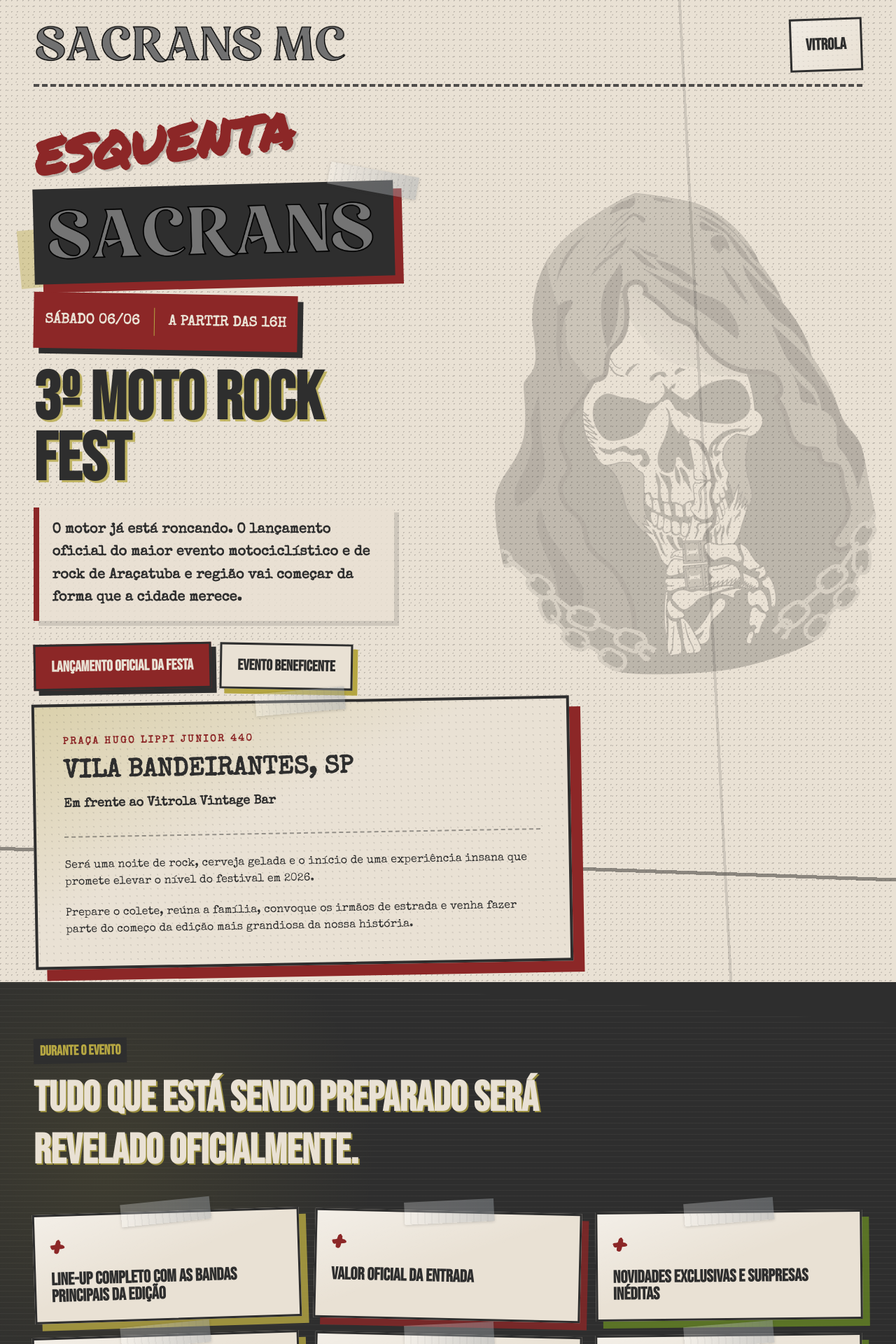
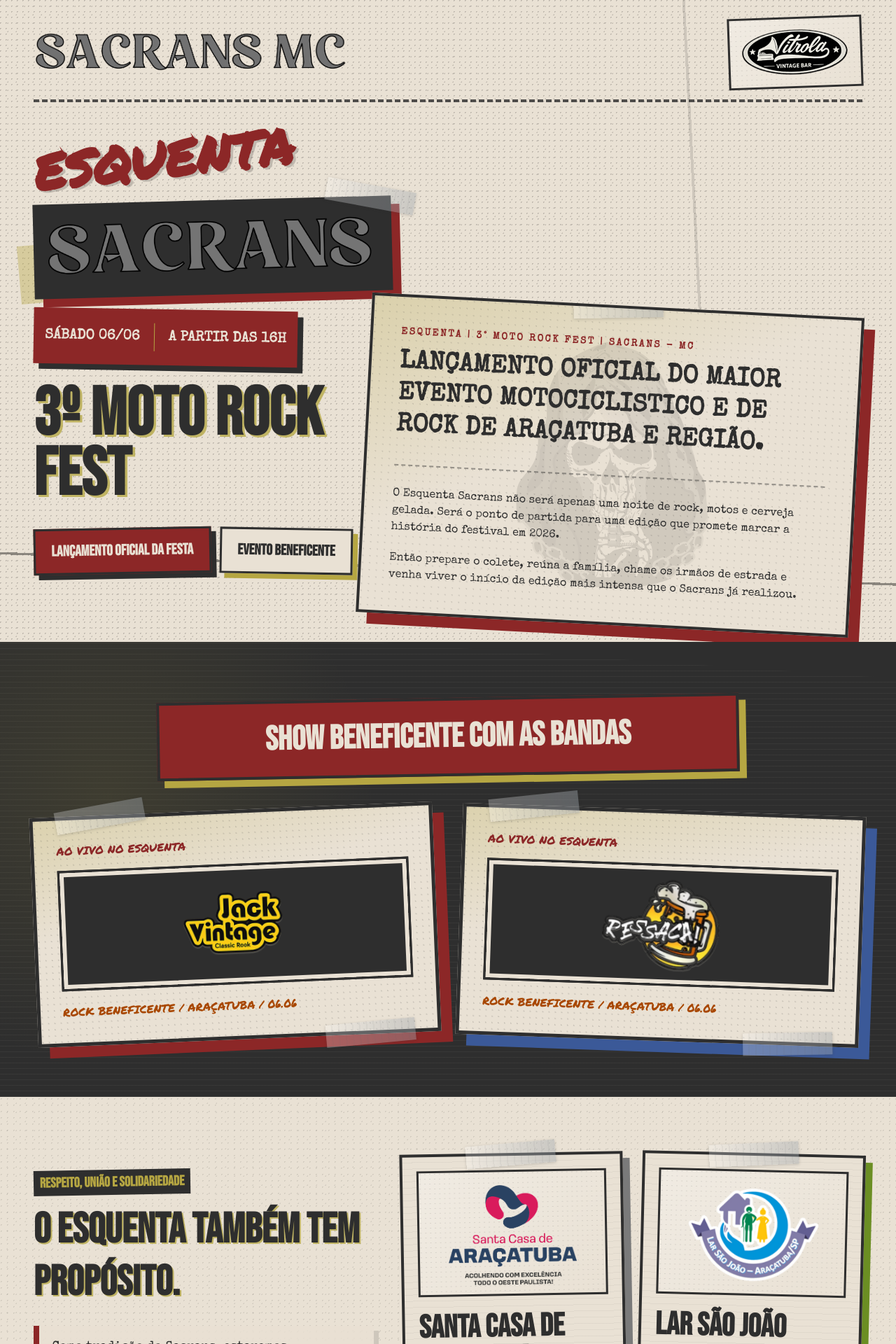
Before and after one commit to brunohhomem/sacrans-lp-1, a React (Vite) app: page / in a window 1280 px wide. Shown: the top 1920 px of the page at 70% size. Built offline with nearby package versions, Linux system fonts and the light colour scheme.

Commit message:
feat: design v0.4

```diff
--- a/src/App.css
+++ b/src/App.css
@@ -81,14 +81,6 @@
   background: rgba(181, 166, 66, 0.38);
 }
 
-.hero-skull {
-  right: clamp(-5rem, 4vw, 4rem);
-  top: clamp(10rem, 22vw, 17rem);
-  width: clamp(28rem, 42vw, 49rem);
-  rotate: -9deg;
-  opacity: 0.22;
-}
-
 .brush-title {
   width: fit-content;
   font-family: "Permanent Marker", Impact, sans-serif;
@@ -153,7 +145,7 @@
   box-shadow: 7px 7px 0 rgba(46, 46, 46, 0.14);
 }
 
-.placeholder-logo {
+.logo-image-frame {
   display: grid;
   min-height: 4.75rem;
   place-items: center;
@@ -164,13 +156,39 @@
     #e9e1d4;
   background-size: 7px 7px, auto, auto;
   padding: 1rem 1.25rem;
-  text-align: center;
-  color: var(--ink);
-  font-family: "Bebas Neue", Impact, sans-serif;
-  font-size: 1.45rem;
-  font-weight: 900;
-  text-transform: uppercase;
-  letter-spacing: 0;
+}
+
+.logo-image {
+  display: block;
+  max-height: 100%;
+  max-width: 100%;
+  object-fit: contain;
+}
+
+.nav-logo-frame {
+  min-height: 4.5rem;
+  width: clamp(8rem, 18vw, 12rem);
+  padding: 0.7rem 0.9rem;
+}
+
+.band-logo-frame {
+  min-height: 10.75rem;
+  background: var(--ink);
+  box-shadow: inset 0 0 0 6px var(--paper);
+}
+
+.band-logo-frame .logo-image {
+  max-height: 8.5rem;
+  filter: drop-shadow(0 2px 0 rgba(233, 225, 212, 0.18));
+}
+
+.donation-logo-frame {
+  height: 11.25rem;
+  padding: 1.05rem;
+}
+
+.donation-logo-frame .logo-image {
+  max-height: 9rem;
 }
 
 .red-ticket,
@@ -225,9 +243,40 @@
 }
 
 .hero-info-panel {
-  margin-top: clamp(1rem, -2vw, 2rem);
+  overflow: hidden;
+  z-index: 3;
+  margin-top: 2rem;
   max-width: 48rem;
-  rotate: -1deg;
+  rotate: 3deg;
+  transform-origin: 50% 15%;
+}
+
+.hero-info-panel > * {
+  position: relative;
+  z-index: 1;
+}
+
+.hero-info-panel::after {
+  content: "";
+  position: absolute;
+  left: 50%;
+  top: 50%;
+  z-index: 0;
+  width: min(22rem, 58vw);
+  aspect-ratio: 1;
+  background: url("./assets/skull.png") center / contain no-repeat;
+  mix-blend-mode: multiply;
+  opacity: 0.12;
+  translate: -50% -50%;
+  rotate: -5deg;
+}
+
+@media (min-width: 1024px) {
+  .hero-info-panel {
+    margin-top: clamp(-32rem, -30vw, -22rem);
+    margin-left: auto;
+    max-width: 44rem;
+  }
 }
 
 .taped-panel::before {
@@ -254,7 +303,14 @@
     #2e2e2e;
 }
 
-.paper-section,
+.paper-section {
+  background:
+    radial-gradient(circle at 20% 30%, rgba(46, 46, 46, 0.12) 0 1px, transparent 1px),
+    radial-gradient(circle at 80% 70%, rgba(46, 46, 46, 0.1) 0 1px, transparent 1px),
+    #e9e1d4;
+  background-size: 9px 9px, 13px 13px, auto;
+}
+
 .final-call {
   background:
     radial-gradient(circle at 20% 30%, rgba(46, 46, 46, 0.12) 0 1px, transparent 1px),
@@ -357,20 +413,22 @@
 }
 
 .donation-block h3 {
-  margin-top: 1.35rem;
+  margin: 1.35rem 0 0;
   color: var(--ink);
   font-family: "Bebas Neue", Impact, sans-serif;
-  font-size: 2rem;
+  font-size: clamp(2rem, 4.2vw, 2.85rem);
   font-weight: 950;
+  line-height: 1;
   text-transform: uppercase;
 }
 
 .donation-block ul {
-  margin: 1rem 0 0;
+  margin: 1.35rem 0 0;
   padding: 0;
   list-style: none;
   color: var(--ink);
-  font-size: 1rem;
+  font-size: 1.05rem;
+  line-height: 1.55;
 }
 
 .donation-block li + li {
@@ -475,14 +533,6 @@
   color: var(--rust);
 }
 
-.band-poster .placeholder-logo {
-  min-height: 9rem;
-  background: var(--ink);
-  color: var(--paper);
-  font-size: clamp(2.2rem, 7vw, 5rem);
-  box-shadow: inset 0 0 0 6px var(--paper);
-}
-
 .site-footer {
   border-top: 5px dashed rgba(233, 225, 212, 0.42);
   background:
@@ -518,20 +568,25 @@
 }
 
 @media (max-width: 640px) {
-  .placeholder-logo {
+  .logo-image-frame {
     min-height: 4rem;
     font-size: 1.1rem;
   }
 
+  .band-logo-frame {
+    min-height: 9rem;
+  }
+
+  .donation-logo-frame {
+    height: 9.75rem;
+  }
+
+  .donation-logo-frame .logo-image {
+    max-height: 7.75rem;
+  }
+
   .date-strip {
     width: 100%;
-  }
-
-  .hero-skull {
-    right: -8rem;
-    top: 18rem;
-    width: 30rem;
-    opacity: 0.16;
   }
 
   .info-panel,
--- a/src/App.tsx
+++ b/src/App.tsx
@@ -10,9 +10,9 @@
   return (
     <main className="min-h-screen overflow-hidden bg-black text-zinc-100">
       <HeroSection />
+      <BandsSection />
+      <DonationsSection />
       <RevealsSection />
-      <DonationsSection />
-      <BandsSection />
       <FinalCallSection />
       <SiteFooter />
     </main>
--- a/src/components/BandsSection.tsx
+++ b/src/components/BandsSection.tsx
@@ -1,5 +1,11 @@
 import { bands } from '../content'
-import { PlaceholderLogo } from './PlaceholderLogo'
+import jackVintageLogo from '../assets/logo_jackvintage.png'
+import ressacaLogo from '../assets/logo_ressaca.png'
+
+const bandLogos: Record<string, string> = {
+  'Jack Vintage': jackVintageLogo,
+  'Ressaca 11': ressacaLogo,
+}
 
 export function BandsSection() {
   return (
@@ -10,7 +16,9 @@
           {bands.map((band, index) => (
             <article className="band-poster" key={band} data-tilt={index % 2 === 0 ? 'left' : 'right'}>
               <p className="poster-kicker">Ao vivo no esquenta</p>
-              <PlaceholderLogo label={band} />
+              <div className="logo-image-frame band-logo-frame">
+                <img src={bandLogos[band]} alt={band} className="logo-image" />
+              </div>
               <p className="poster-meta">Rock beneficente / Araçatuba / 06.06</p>
               <div className="poster-tape poster-tape-bottom" />
             </article>
--- a/src/components/DonationsSection.tsx
+++ b/src/components/DonationsSection.tsx
@@ -1,5 +1,11 @@
 import { donations } from '../content'
-import { PlaceholderLogo } from './PlaceholderLogo'
+import larSaoJoaoLogo from '../assets/logo_larsaojoao.png'
+import santaCasaLogo from '../assets/logo_santacasadearacatuba.png'
+
+const donationLogos: Record<string, string> = {
+  'Santa Casa de Araçatuba': santaCasaLogo,
+  'Lar São João': larSaoJoaoLogo,
+}
 
 export function DonationsSection() {
   return (
@@ -19,7 +25,9 @@
         <div className="grid gap-5 sm:grid-cols-2">
           {donations.map((institution) => (
             <article className="donation-block taped-panel" key={institution.name}>
-              <PlaceholderLogo label={institution.name} />
+              <div className="logo-image-frame donation-logo-frame">
+                <img src={donationLogos[institution.name]} alt={institution.name} className="logo-image" />
+              </div>
               <h3>{institution.name}</h3>
               <ul>
                 {institution.needs.map((need) => (
--- a/src/components/HeroSection.tsx
+++ b/src/components/HeroSection.tsx
@@ -1,23 +1,19 @@
 import sacranLogo from '../assets/sacrans.png'
 import sacranMc from '../assets/sacransmc.png'
-import skull from '../assets/skull.png'
-import { PlaceholderLogo } from './PlaceholderLogo'
+import vitrolaLogo from '../assets/logo_vitrola.png'
 
 export function HeroSection() {
   return (
     <section className="hero-shell relative isolate min-h-screen px-5 py-6 sm:px-8 lg:px-12">
       <div className="absolute inset-0 -z-20 bg-[#e9e1d4]" />
-      <img
-        src={skull}
-        alt=""
-        className="hero-skull pointer-events-none absolute -z-10 max-w-none mix-blend-multiply"
-      />
       <div className="grit-layer absolute inset-0 -z-10" />
 
       <nav className="zine-nav mx-auto flex max-w-7xl items-center justify-between gap-4">
         <img src={sacranMc} alt="Sacrans Moto Clube" className="h-16 w-auto sm:h-20" />
         <div className="nav-stamp">
-          <PlaceholderLogo label="Vitrola" />
+          <div className="logo-image-frame nav-logo-frame">
+            <img src={vitrolaLogo} alt="Vitrola Vintage Bar" className="logo-image" />
+          </div>
         </div>
       </nav>
 
@@ -27,7 +23,7 @@
             Esquenta
           </p>
           <div className="logo-cutout">
-            <img src={sacranLogo} alt="Sacrans" className="w-full max-w-[34rem]" />
+            <img src={sacranLogo} alt="Sacrans" className="w-full max-w-[30rem]" />
           </div>
           <div className="date-strip mb-7 flex flex-wrap items-center gap-x-5 gap-y-3 py-5 text-lg font-bold uppercase text-[#e9e1d4] sm:text-xl">
             <span>Sábado 06/06</span>
@@ -37,10 +33,6 @@
           <h1 className="headline-ransom max-w-3xl text-5xl font-black uppercase leading-[0.9] text-[#2e2e2e] sm:text-7xl lg:text-8xl">
             3º Moto Rock Fest
           </h1>
-          <p className="paper-note mt-6 max-w-2xl text-lg font-semibold leading-relaxed text-[#2e2e2e] sm:text-xl">
-            O motor já está roncando. O lançamento oficial do maior evento motociclístico e de rock de Araçatuba e
-            região vai começar da forma que a cidade merece.
-          </p>
           <div className="mt-8 flex flex-col gap-3 text-base font-bold sm:flex-row">
             <a className="red-ticket" href="#programacao">
               Lançamento oficial da festa
@@ -56,19 +48,17 @@
 
       <div className="mx-auto max-w-7xl">
         <aside className="info-panel hero-info-panel taped-panel">
-          <p className="text-sm font-black uppercase tracking-[0.18em] text-[#8c2727]">Praça Hugo Lippi Junior 440</p>
+          <p className="text-sm font-black uppercase tracking-[0.18em] text-[#8c2727]">ESQUENTA | 3° MOTO ROCK FEST | SACRANS - MC</p>
           <h2 className="mt-3 text-3xl font-black uppercase leading-tight text-[#2e2e2e] sm:text-4xl">
-            Vila Bandeirantes, SP
+            Lançamento oficial do maior evento motociclistico e de rock de Araçatuba e região.
           </h2>
-          <p className="mt-2 text-lg font-bold text-[#2e2e2e]">Em frente ao Vitrola Vintage Bar</p>
           <div className="mt-8 space-y-5 border-t-2 border-dashed border-[#2e2e2e]/45 pt-7 text-[#2e2e2e]">
             <p>
-              Será uma noite de rock, cerveja gelada e o início de uma experiência insana que promete elevar o nível
-              do festival em 2026.
+              O Esquenta Sacrans não será apenas uma noite de rock, motos e cerveja gelada. Será o ponto de partida para uma edição que promete marcar a história do festival em 2026.
             </p>
+
             <p>
-              Prepare o colete, reúna a família, convoque os irmãos de estrada e venha fazer parte do começo da edição
-              mais grandiosa da nossa história.
+              Então prepare o colete, reúna a família, chame os irmãos de estrada e venha viver o início da edição mais intensa que o Sacrans já realizou.
             </p>
           </div>
         </aside>
--- a/src/components/PlaceholderLogo.tsx
+++ /dev/null
@@ -1,11 +0,0 @@
-type PlaceholderLogoProps = {
-  label: string
-}
-
-export function PlaceholderLogo({ label }: PlaceholderLogoProps) {
-  return (
-    <div className="placeholder-logo">
-      <span>{label}</span>
-    </div>
-  )
-}
```
